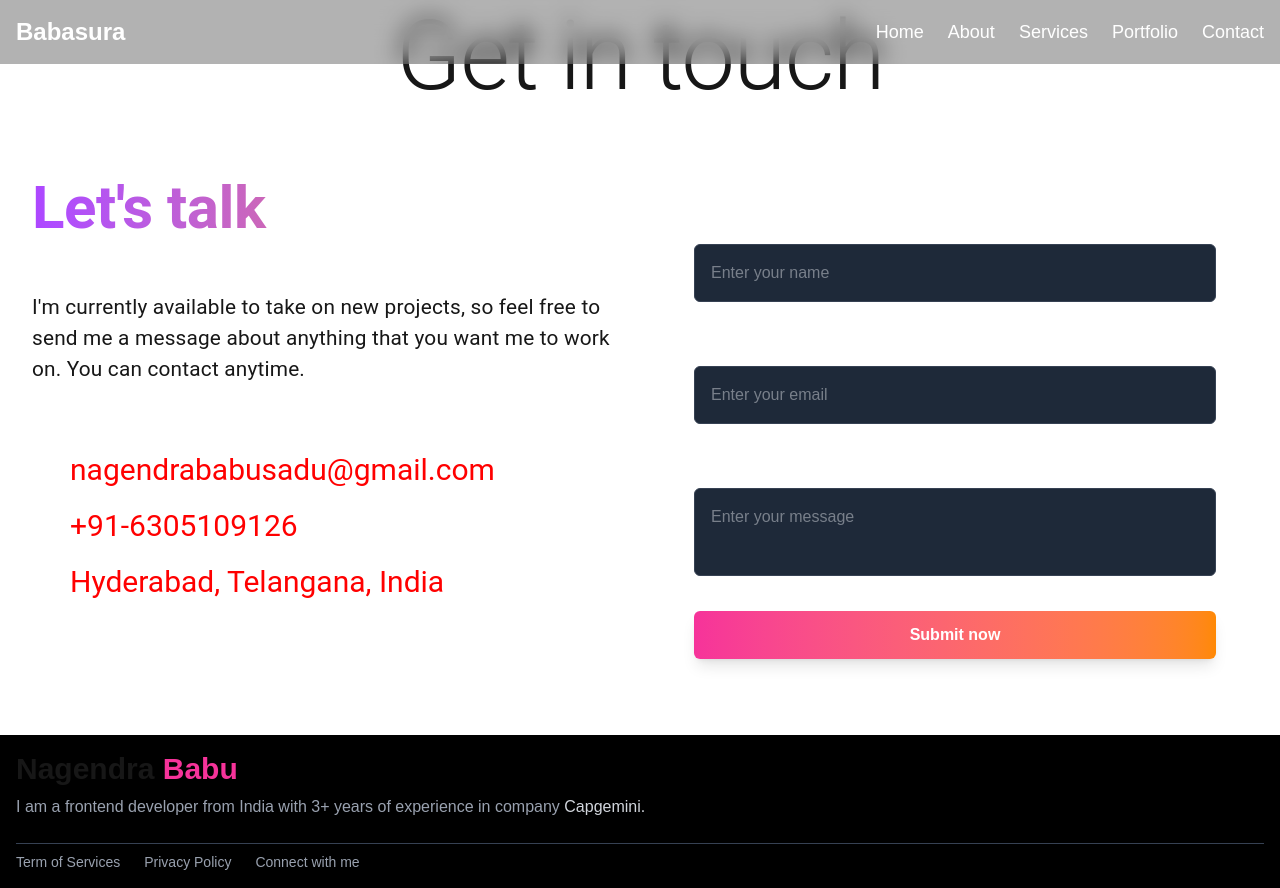
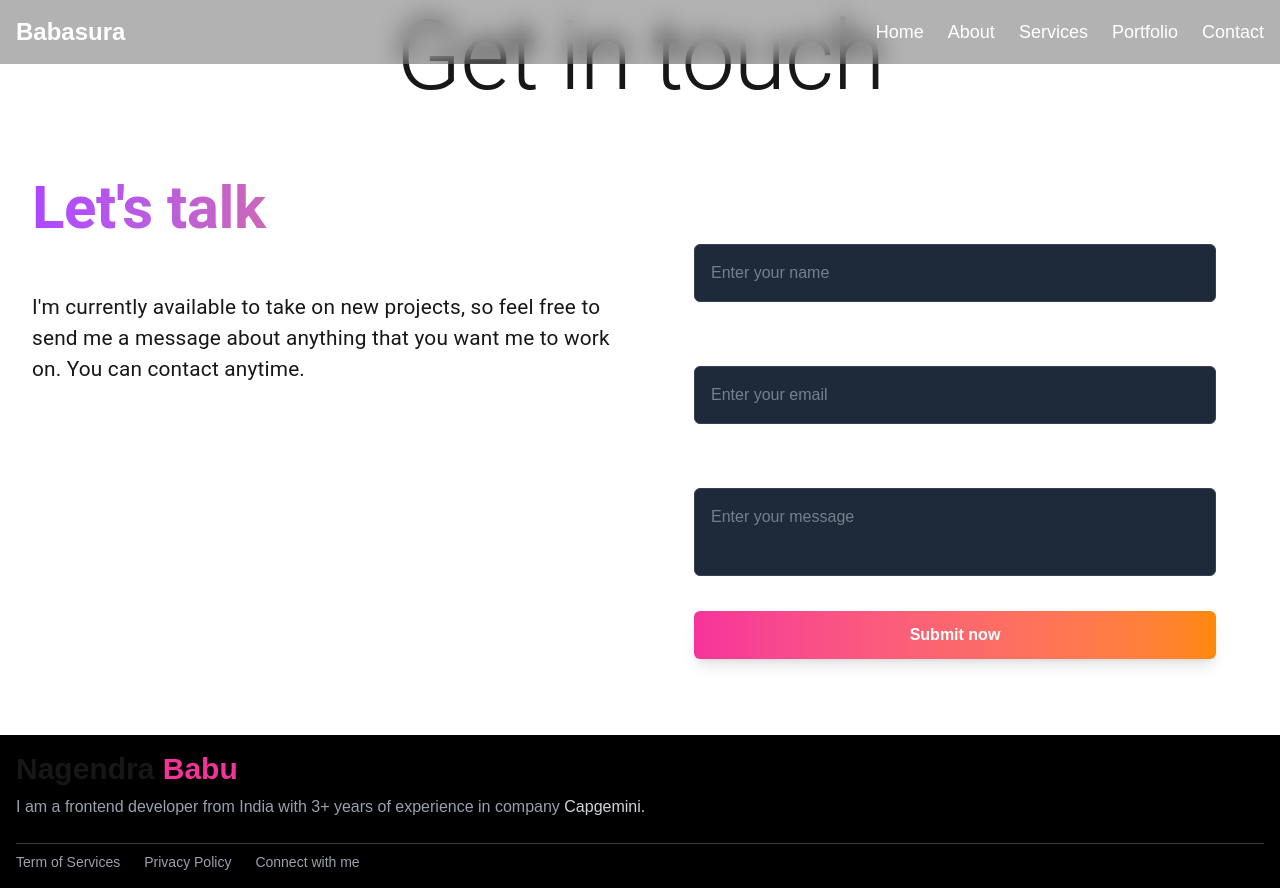
Before and after one commit to NagendraBabuSadu/my-portfolio, a Next.js app: page /contact in a window 1280 px wide. Built offline with nearby package versions, Linux system fonts and the light colour scheme.

Commit message:
changed format of the font

```diff
--- a/src/app/contact/page.tsx
+++ b/src/app/contact/page.tsx
@@ -122,8 +122,8 @@ const ContactComponent: React.FC = () => {
                   wordBreak: "break-word",
                   overflowWrap: "break-word",
                   whiteSpace: "normal",
-                  color: "red",
-                }}
+
+        }}
               >
                 <a href="">nagendrababusadu@gmail.com</a>
               </Typography>
@@ -140,7 +140,7 @@ const ContactComponent: React.FC = () => {
                   wordBreak: "break-word",
                   overflowWrap: "break-word",
                   whiteSpace: "normal",
-                  color: "red",
+
                 }}>+91-6305109126</Typography>
             </Box>
             <Box sx={{ display: "flex", alignItems: "center", gap: 1 }}>
@@ -154,7 +154,7 @@ const ContactComponent: React.FC = () => {
                   wordBreak: "break-word",
                   overflowWrap: "break-word",
                   whiteSpace: "normal",
-                  color: "red",
+
                 }}>Hyderabad, Telangana, India</Typography>
             </Box>
 
```
